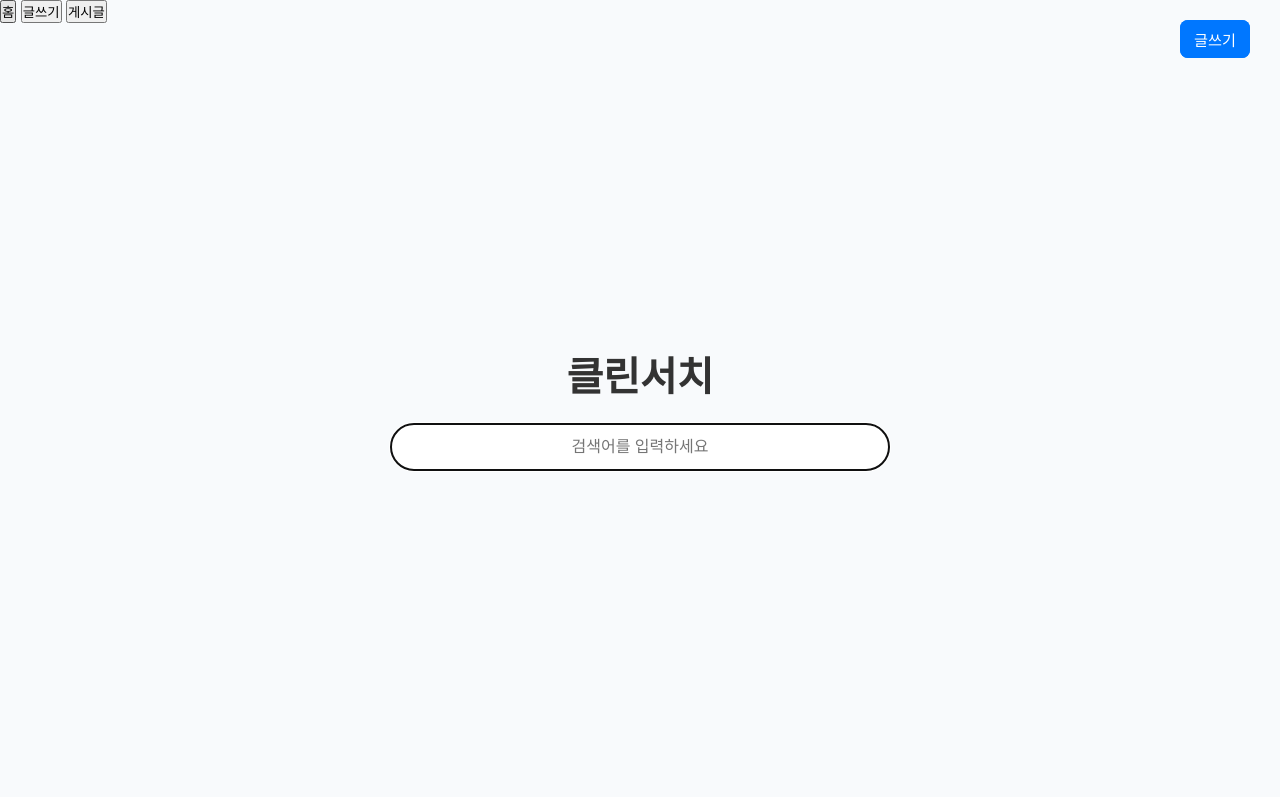
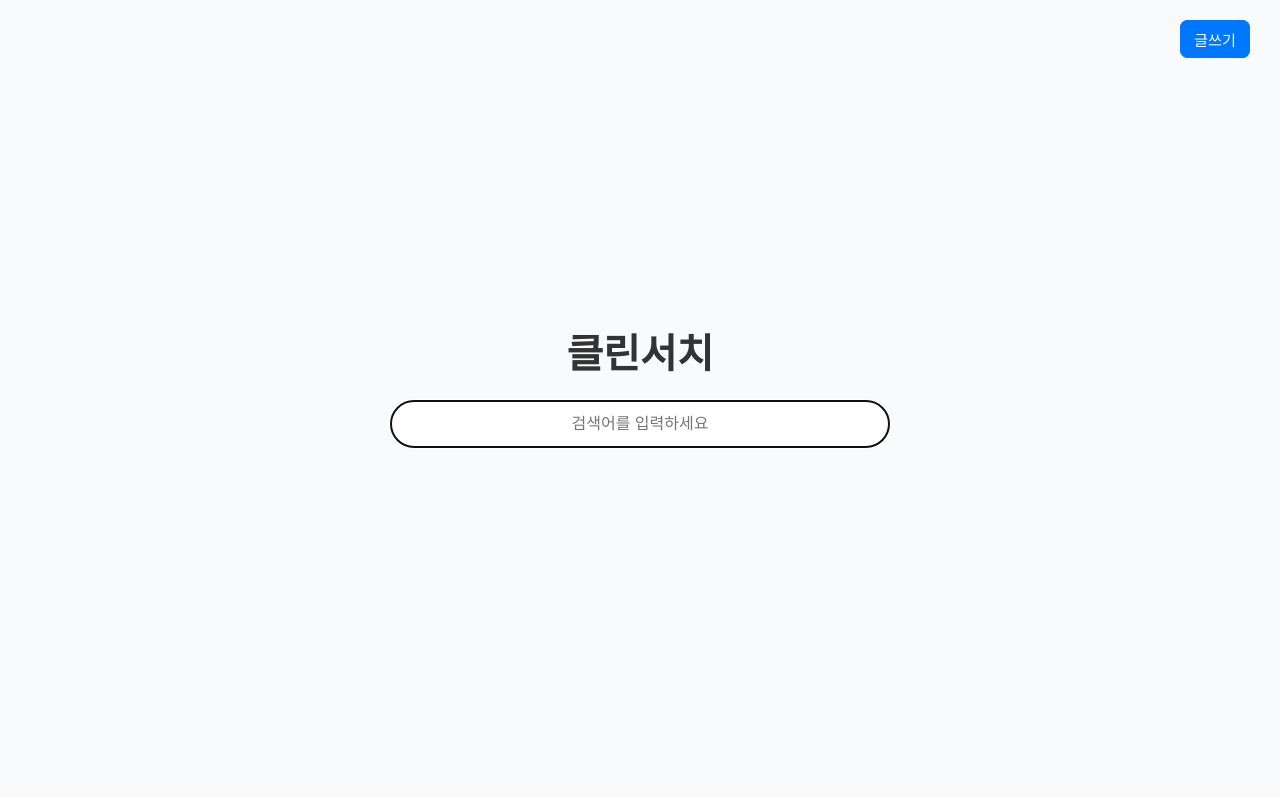
Before and after one commit to GenerativeAI-openai/clean-search, a website: page public/index.html in a window 1280 px wide. Shown: the top 797 px of the page. Drawn offline with Linux system fonts and the light colour scheme.

Commit message:
Update index.html

```diff
--- a/public/index.html
+++ b/public/index.html
@@ -85,9 +85,9 @@
 .page.active { display: block; }
 </style></head>
 <body><nav>
-<button onclick="showPage('home')">홈</button>
+<!-- <button onclick="showPage('home')">홈</button>
 <button onclick="showPage('write')">글쓰기</button>
-<button onclick="showPage('post')">게시글</button>
+<button onclick="showPage('post')">게시글</button> -->
 </nav>
 <a class="write-link" href="/write">글쓰기</a>
 <div class="center-container">
```
